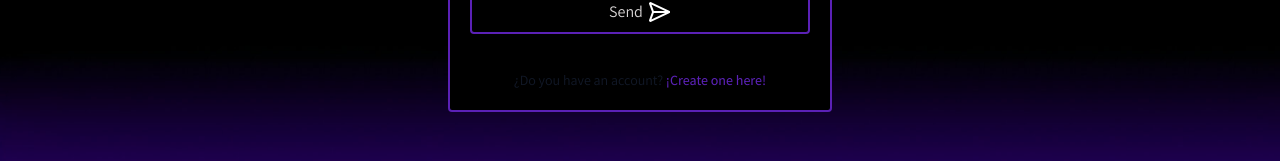
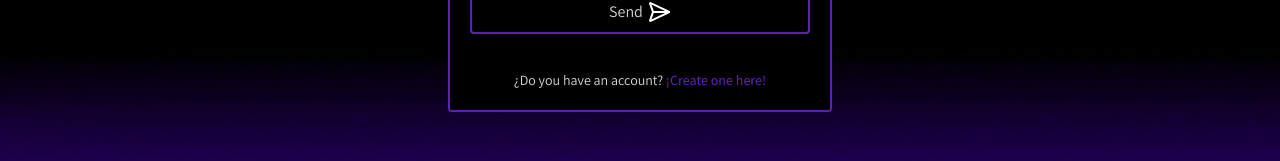
Before and after one commit to DiegoGp227/MyCash, a Next.js app in the folder front/: page /auth in a window 1280 px wide. Shown: the part 478-639 px from the top of the page. Built offline with nearby package versions, Linux system fonts and the light colour scheme; no server answers; what easy-peasy would draw is missing.

Commit message:
[ style ] button change auth stylized

```diff
--- a/front/app/auth/components/atoms/ButtonChangeAuth.tsx
+++ b/front/app/auth/components/atoms/ButtonChangeAuth.tsx
@@ -16,7 +16,7 @@ export default function ButtonChangeAuth({
   "
       onClick={onClick}
     >
-      <span className="text-light-muted dark:text-dark-muted">
+      <span className="text-light-muted dark:text-dark-muted text-hard-gray">
         {login ? "¿Do you have an account?" : "¿Don't have an account?"}
       </span>{" "}
       <span
```
